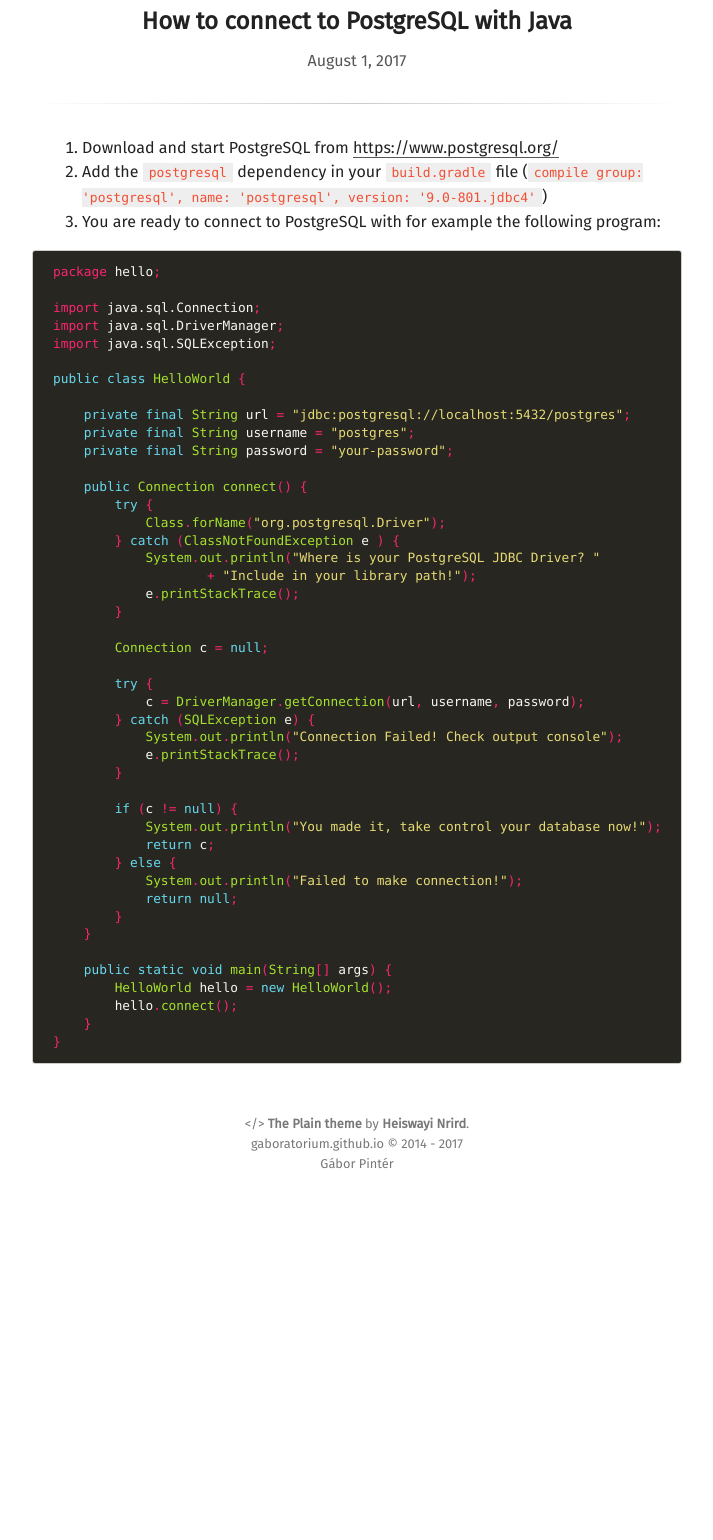
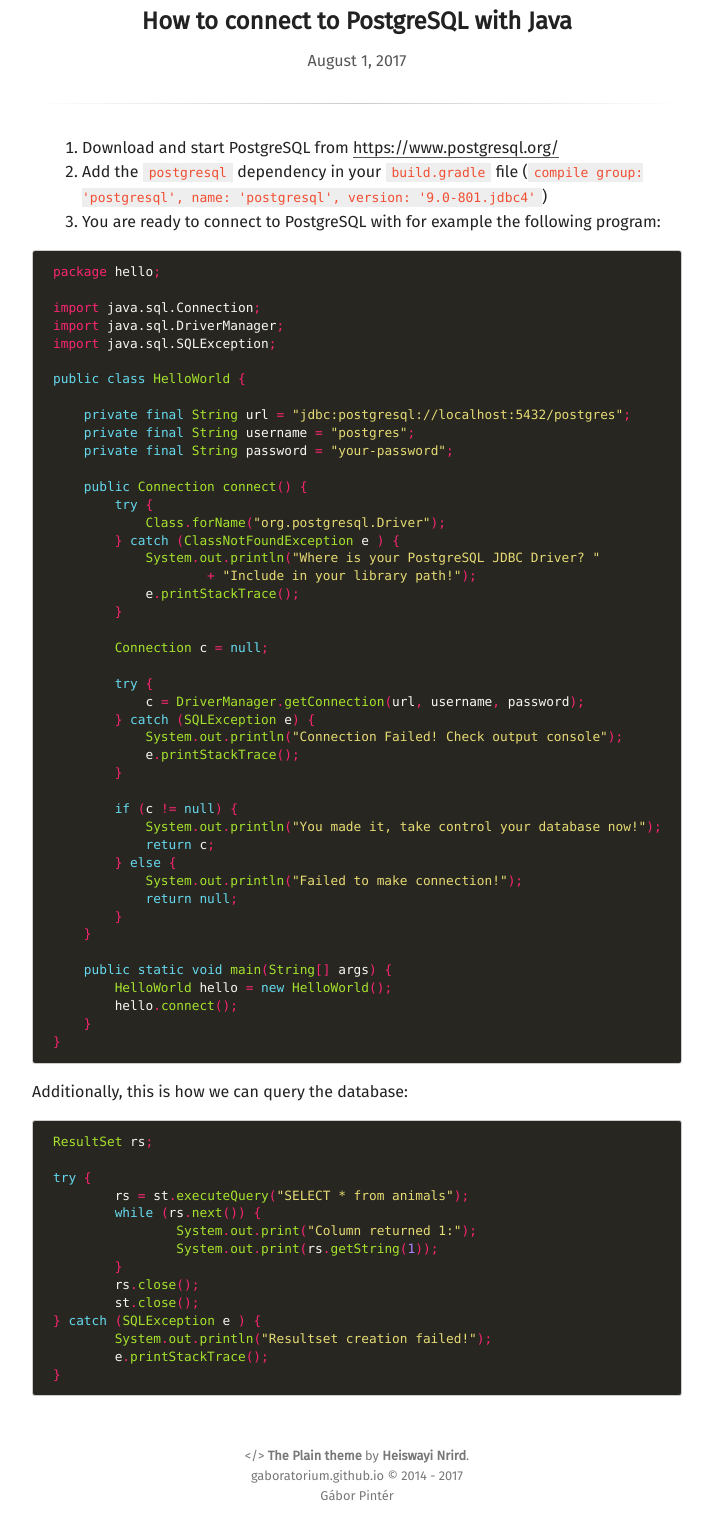
Before and after one commit to claudiuconstantin/forest-time-jekyll, a Jekyll site: the page built from _posts/2017-08-02-how-to-connect-to-postgresql-with-java.markdown, in a window 1280 px wide, cut to the strip 159-1700 px from the top of the page. Shown: the whole strip, without its empty margins (283-996 px from the left). Built offline with Jekyll 4.4.1, drawn with Linux system fonts in a browser that asks for light colours; before the commit the page ends 1368 px from its top, so only the background shows below that.

Commit message:
Postgres post update

````diff
--- a/_posts/2017-08-02-how-to-connect-to-postgresql-with-java.markdown
+++ b/_posts/2017-08-02-how-to-connect-to-postgresql-with-java.markdown
@@ -55,3 +55,23 @@
     }
 }
 ```
+
+
+Additionally, this is how we can query the database:
+
+```java
+ResultSet rs;
+
+try {
+	rs = st.executeQuery("SELECT * from animals");
+	while (rs.next()) {
+		System.out.print("Column returned 1:");
+		System.out.print(rs.getString(1));
+	}
+	rs.close();
+	st.close();
+} catch (SQLException e ) {
+	System.out.println("Resultset creation failed!");
+	e.printStackTrace();
+}
+```
````
